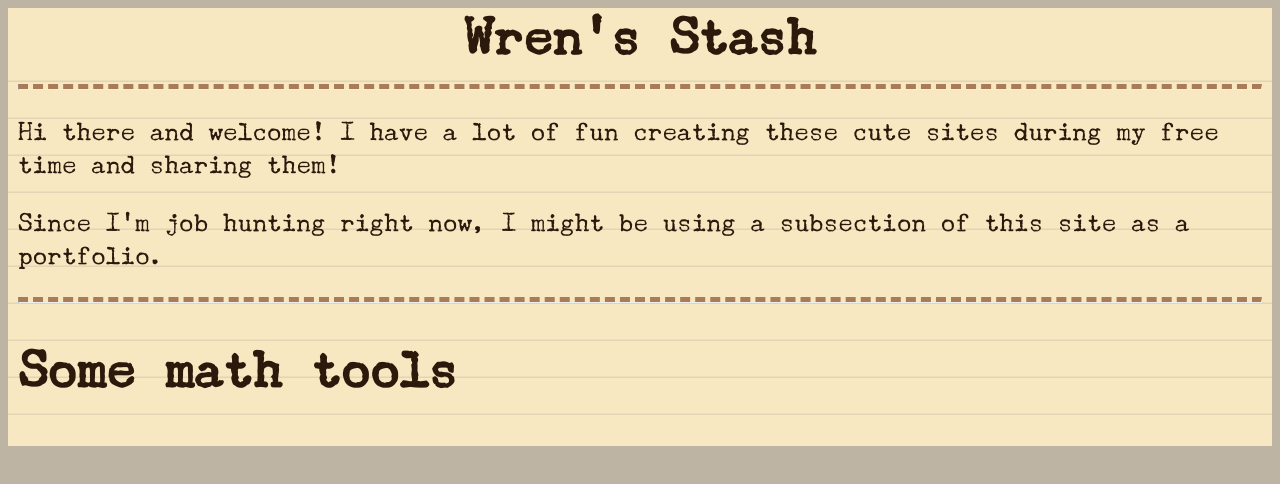
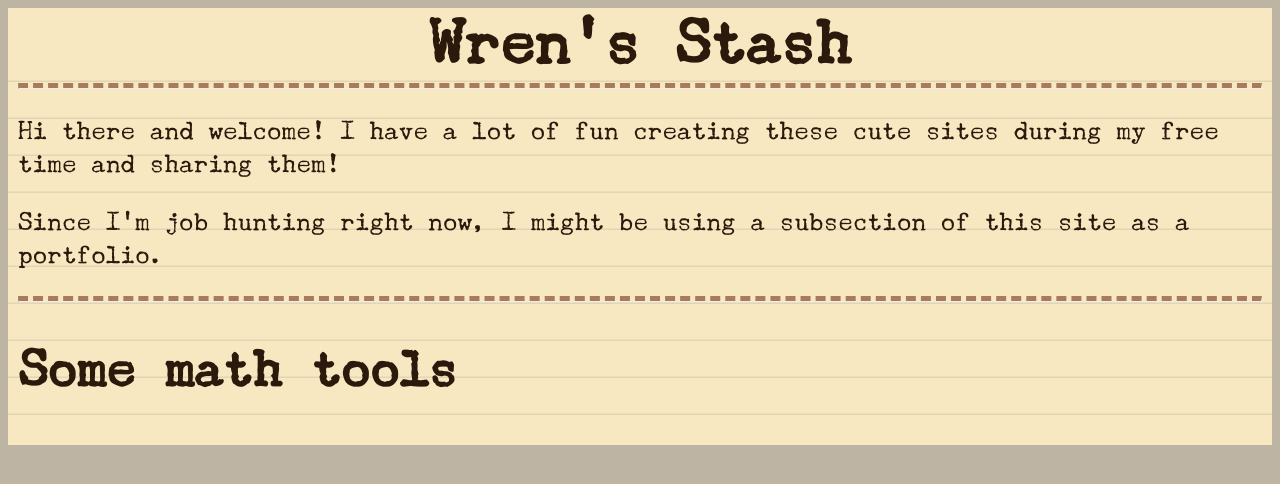
Before and after one commit to 2000wren/myblog, a plain HTML site: page index.html in a window 1280 px wide. Drawn offline with Linux system fonts and the light colour scheme.

Commit message:
changed title font

```diff
--- a/style.css
+++ b/style.css
@@ -88,11 +88,11 @@ h2 {
 }
 .lined-background-header {
 	background: var(--paper-color);
-	height: 70px;
+	/*height: 70px;*/
 	font-family: 'underwood-champion', Arial, sans-serif;
 	font-weight: bold;
 	font-style: normal;
-	font-size: 50px;
+	font-size: 60px;
 	text-align: center;
 	position: relative;
 
```
